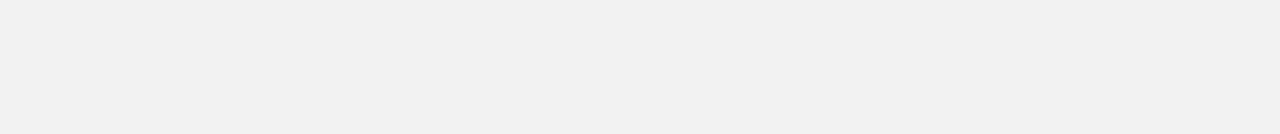
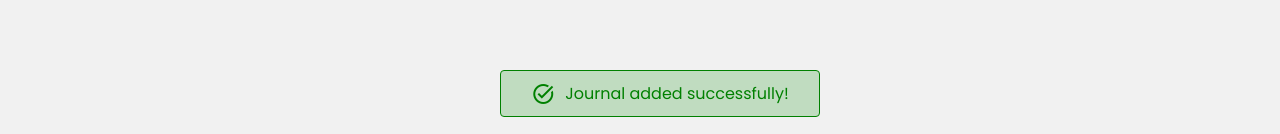
Before and after one commit to pcgiang/react-node-app, a React (Create React App) app in the folder client/: page / in a window 1280 px wide. Shown: the part 663-797 px from the top of the page. Built offline with nearby package versions, Linux system fonts and the light colour scheme; no server answers.

Commit message:
Add alerts

```diff
--- a/client/src/components/AddJournal.js
+++ b/client/src/components/AddJournal.js
@@ -3,6 +3,7 @@ import { useState } from 'react'
 import journalStyle from '../styles/journalStyle.css'
 import JournalPopup from './JournalPopup'
 import { useJournalContext } from '../hooks/useJournalsContext'
+import MyAlert from './Alert'
 
 const AddJournal = () => {
   const { dispatch } = useJournalContext()
@@ -10,6 +11,7 @@ const AddJournal = () => {
   const [ error, setError ] = useState(null)
   const [ isPopup, setIsPopup ] = useState(false)
   const [ isSubmit, setIsSubmit ] = useState(false)
+  const [ isAlert, setIsAlert ] = useState(true)
 
   const handleSubmit = async (e, content, happiness) => {
     e.preventDefault(); // prevent page reload when form is submited
@@ -32,6 +34,7 @@ const AddJournal = () => {
       setHappiness(null)
       setError(null)
       setIsSubmit(true)
+      setIsAlert(true)
       console.log(' new journal added ')
       console.log(journal)
       dispatch({ type : 'CREATE_JOURNAL', payload : json})
@@ -63,6 +66,10 @@ const AddJournal = () => {
       />
     )}
 
+    { isAlert && (
+      <MyAlert serverity={0} message={'Journal added successfully!'}/>
+    )}
+
     </div>
 
   )
--- a/client/src/components/Alert.js
+++ b/client/src/components/Alert.js
@@ -1,16 +1,17 @@
 import React from 'react'
 
-const Alert = ( { serverity }) => {
-  switch(serverity) {
-    case 'error':
+const MyAlert = ( { serverity, message }) => {
+  const alerts = ['success', 'info', 'warning', 'error-alert']
+  const icons = ['task_alt', 'info', 'warning_amber', 'error_outline']
+  return (
+    <div className='alert-container'>
+      <div className={alerts[serverity] + ' alert'}>
+        <span className='material-icons icon'> {icons[serverity]} </span>
+        <span> {message }</span>
+      </div>
+    </div>
 
-  }
-
-  return (
-    <div className='alert'>
-
-    </div>
   )
 }
 
-export default Alert
+export default MyAlert
--- a/client/src/components/JournalPopup.js
+++ b/client/src/components/JournalPopup.js
@@ -1,7 +1,6 @@
 import MoodSelecter from './MoodSelecter'
 import { useState } from 'react'
 import journalStyle from '../styles/journalStyle.css'
-
 
 const JournalPopup = ({
   setIsPopup,
@@ -36,7 +35,7 @@ const JournalPopup = ({
         <div className='journal-pop-up-header'>
           <h3> Your journal </h3>
           {/* debug  */}
-          <div> content: { _content }, happines: {_happiness}</div>
+          {/* <div> content: { _content }, happines: {_happiness}</div> */}
           <button onClick={() => setIsPopup(false)} className='journal-popup-close-btn'> x </button>
         </div>
         <form className='journal-form'>
@@ -44,7 +43,7 @@ const JournalPopup = ({
             type='text' className='journal-input-popup'
             placeholder='How was your day today?'
             onChange={(e) => setContent(e.target.value)}
-            value={_content}
+            value={_content} autoFocus
           />
           <br/>
 
--- a/client/src/index.css
+++ b/client/src/index.css
@@ -81,3 +81,61 @@ div.error {
 /* Rules for using icons as white on a dark background. */
 .material-icons.md-light { color: rgba(255, 255, 255, 1); }
 .material-icons.md-light.md-inactive { color: rgba(255, 255, 255, 0.3); }
+
+
+.alert-container {
+  position: fixed;
+  bottom: 20px;
+  width: 100%;
+  display: flex;
+  justify-content: center;
+  z-index: 2;
+  background-color: red;
+}
+
+
+.alert {
+  position: fixed;
+  bottom: 20px;
+  background-color: gray;
+  padding: 10px 30px;
+  /* width: 80%; */
+  /* max-width: 500px; */
+  display: flex;
+  align-items: center;
+  justify-content: center;
+  border-radius: 4px;
+  border: 1px solid gray;
+  z-index: 2;
+  align-self: center;
+
+}
+
+.success {
+  background-color: rgb(192, 220, 192);
+  color: green;
+  border-color: green;
+}
+
+.info {
+  background-color: rgb(169, 226, 255);
+  color: rgb(0, 106, 193);
+  border-color: rgb(0, 106, 193);
+}
+
+.warning {
+  background-color: rgb(255, 218, 170);
+  color: rgb(125, 82, 0);
+  border-color: rgb(125, 82, 0);
+}
+
+.error-alert {
+  background-color: #ffecec;
+  color: red;
+  border-color: red;
+}
+
+
+.icon {
+  margin-right: 10px;
+}
--- a/client/src/styles/journalStyle.css
+++ b/client/src/styles/journalStyle.css
@@ -42,7 +42,7 @@
   flex-direction: column;
   padding-top: 30px;
   align-items: center;
-  z-index: 100;
+  z-index: 2;
 }
 
 .journal-form-pop-up-card {
```
Also changed, not shown: client/src/page/JournalPage.js (+3 -10 lines).
